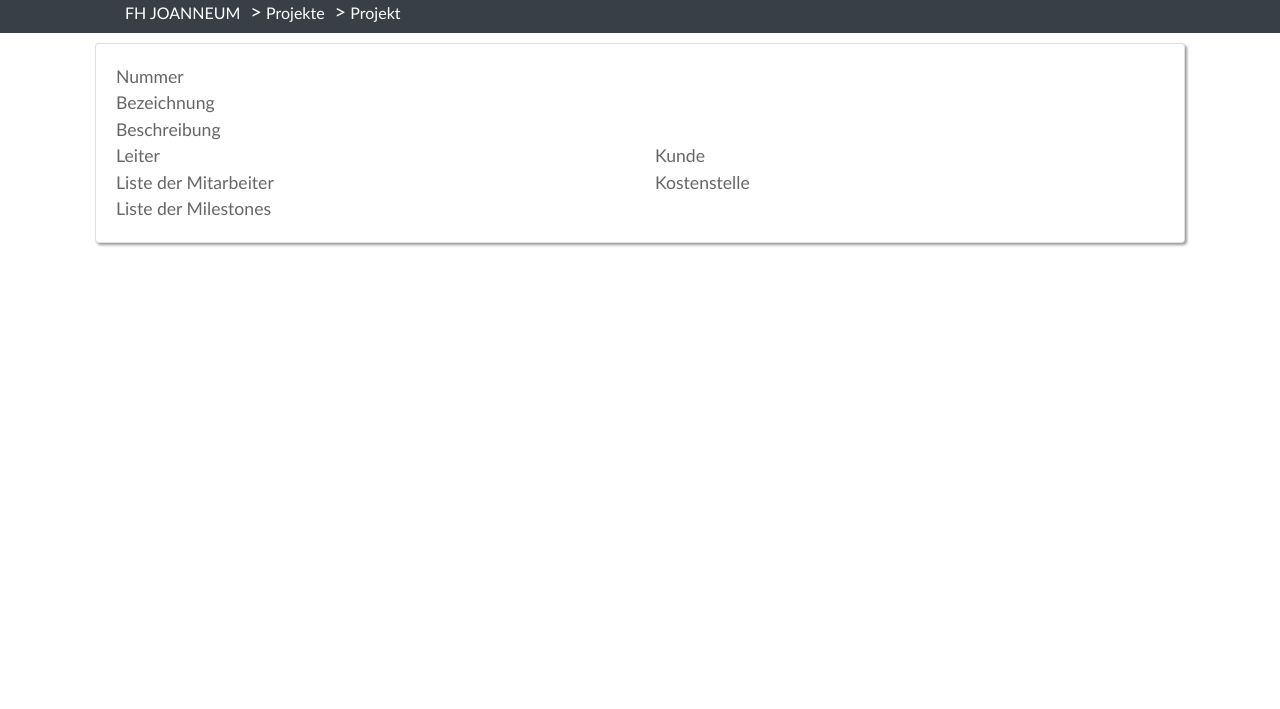
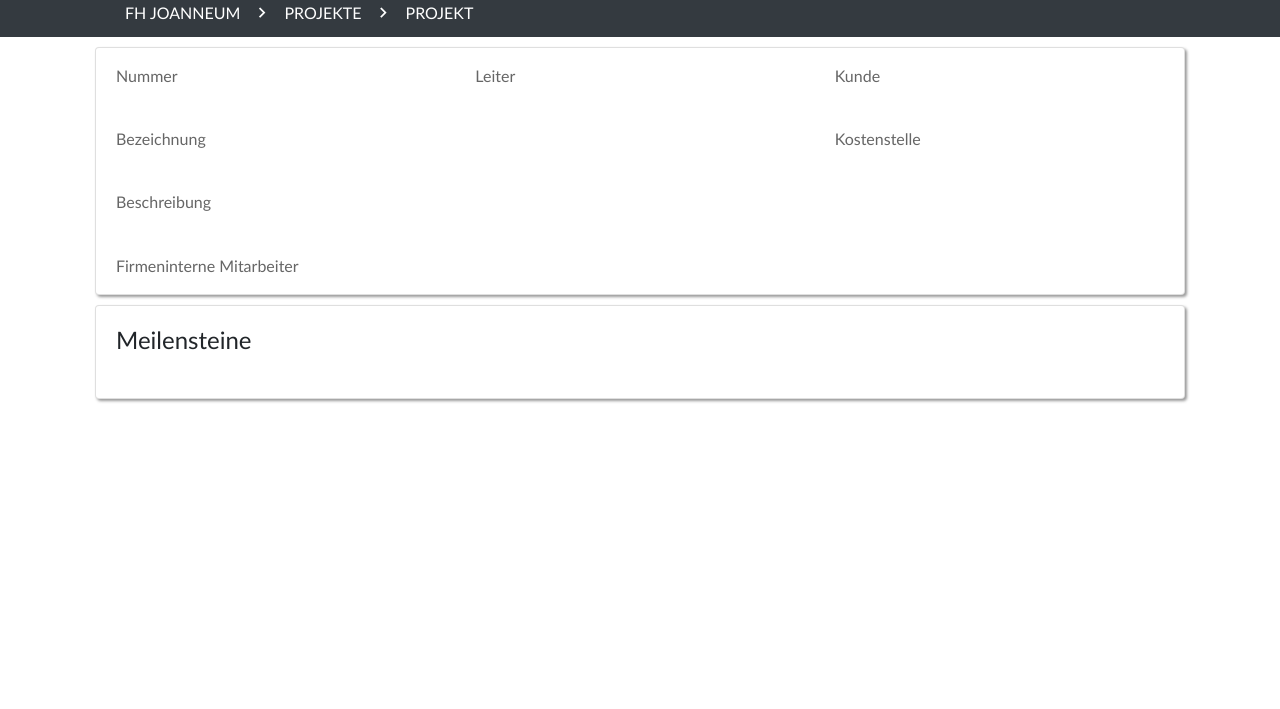
Before and after one commit to SnickersVsMars/webapp-ws20-projects, a plain HTML site: page detailsite.html in a window 1280 px wide. Shown: the part 91-800 px from the top of the page. Drawn offline with nearby package versions, Linux system fonts and the light colour scheme.

Commit message:
Überarbeitung von Design/vereinheitlichen

```diff
--- a/css/detailsite.css
+++ /dev/null
@@ -1,14 +0,0 @@
-th {
-    background-color: lightgrey;
-}
-
-.project-attribute-title {
-    font-size: 1.1rem;
-    color: #666;
-    margin-bottom: 0;
-}
-
-.project-attribute-text {
-    font-size: 1.3rem;
-    font-weight: 700;
-}
--- a/css/styles.css
+++ b/css/styles.css
@@ -1,3 +1,8 @@
+html {
+    overflow: -moz-scrollbars-vertical;
+    overflow-y: scroll;
+}
+
 body {
     font-family: Calibri, serif;
 }
@@ -16,6 +21,7 @@ body {
 .navbar-light .navbar-nav .nav-link {
     display: flex;
     align-items: center;
+    font-weight: 700;
 }
 
 .navbar-light .navbar-nav .nav-link:focus,
@@ -37,26 +43,38 @@ body {
 }
 
 .breadcrumb {
-    background-color: #384046;
-    color: white;
     line-height: 1;
     margin: 0;
     border-radius: 0;
+    padding: 0;
 }
 
 .breadcrumb ul {
     margin: 0;
 }
 
+.breadcrumb li {
+    padding: 1rem 2.5rem 1rem 0;
+    position: relative;
+}
+
 .breadcrumb a {
     color: white;
     text-decoration: none;
+    display: inline-block;
 }
 
 .breadcrumb a:after {
-    content: ">";
-    margin-left: 10px;
-    font-size: 20px;
+    content: "chevron_right";
+    font-family: "Material Icons";
+    position: absolute;
+    font-size: 1.3rem;
+    right: 0.5rem;
+    top: 14px;
+}
+
+.breadcrumb li:last-of-type a:after {
+    content: "";
 }
 
 .breadcrumb li {
@@ -77,14 +95,21 @@ body {
 }
 
 .project-attribute-title {
-    font-size: 1.1rem;
+    font-size: 1rem;
     color: #666;
     margin-bottom: 0;
+    line-height: 1;
 }
 
 .project-attribute-text {
     font-size: 1.3rem;
     font-weight: 700;
+}
+
+#employees ul {
+    list-style: none;
+    margin: 0;
+    padding-left: 1rem;
 }
 
 .employee-icon {
@@ -102,6 +127,7 @@ body {
     background-color: #384046;
     align-self: start;
     border-radius: 0.75rem;
+    background-color: #d4002d;
 }
 
 .overview .card:hover{
--- a/data/project_sample_data.json
+++ b/data/project_sample_data.json
@@ -19,7 +19,7 @@
                "description":"Projektstart"
             },
             {
-               "date":"2021-14-09",
+               "date":"2021-12-09",
                "label":"Ende",
                "description":"Projektabschluss"
             }
--- a/detailsite.html
+++ b/detailsite.html
@@ -5,9 +5,10 @@
     <meta charset="utf-8">
     <meta name="viewport" content="width=device-width, initial-scale=1, shrink-to-fit=no">
     <!-- Bootstrap CSS -->
-    <link rel="stylesheet" href="https://cdn.jsdelivr.net/npm/bootstrap@4.5.3/dist/css/bootstrap.min.css" integrity="sha384-TX8t27EcRE3e/ihU7zmQxVncDAy5uIKz4rEkgIXeMed4M0jlfIDPvg6uqKI2xXr2" crossorigin="anonymous">
-    <link rel="stylesheet" href="css/styles.css" >
-    <link rel="stylesheet" href="css/detailsite.css">
+    <link rel="stylesheet" href="https://cdn.jsdelivr.net/npm/bootstrap@4.5.3/dist/css/bootstrap.min.css"
+          integrity="sha384-TX8t27EcRE3e/ihU7zmQxVncDAy5uIKz4rEkgIXeMed4M0jlfIDPvg6uqKI2xXr2" crossorigin="anonymous">
+    <link rel="stylesheet" href="css/styles.css">
+    <link href="https://fonts.googleapis.com/icon?family=Material+Icons" rel="stylesheet">
     <title>FH JOANNEUM Projekte</title>
 </head>
 <body>
@@ -21,56 +22,60 @@
         </button>
         <div class="collapse navbar-collapse" id="navbarCollapse">
             <div class="navbar-nav">
-                <a href="#" class="nav-item nav-link">Project</a>
+                <a href="index.html" class="nav-item nav-link">Project</a>
             </div>
         </div>
     </nav>
 </div>
-<div class="breadcrumb">
+<div class="breadcrumb bg-dark">
     <div class="container">
         <ul>
-            <li><a href="/">FH JOANNEUM</a></li>
-            <li><a href="/">Projekte</a></li>
-            <li><span>Projekt <span id="breadcrumb"></span></span></li></ul>
+            <li><a href="index.html">FH JOANNEUM</a></li>
+            <li><a href="index.html">PROJEKTE</a></li>
+            <li><a href="">PROJEKT <span id="breadcrumb"></span></a></li>
+        </ul>
     </div>
 </div>
+
 <div class="container">
+    <div class="card">
+        <div class="card-body row">
+                <div class="col-sm-6 col-lg-4">
+                    <p class="project-attribute-title">Nummer</p>
+                    <p id="number" class="project-attribute-text">&nbsp;</p>
+                </div>
+                <div class="col-sm-6 col-lg-4">
+                    <p class="project-attribute-title">Leiter</p>
+                    <p class="project-attribute-text" id="manager">&nbsp;</p>
+                </div>
+                <div class="col-sm-6 col-lg-4">
+                    <p class="project-attribute-title">Kunde</p>
+                    <p class="project-attribute-text" id="customer">&nbsp;</p>
+                </div>
+                <div class="col-lg-8">
+                    <p class="project-attribute-title">Bezeichnung</p>
+                    <p class="project-attribute-text" id="label">&nbsp;</p>
+                </div>
+                <div class="col-sm-6 col-lg-4">
+                    <p class="project-attribute-title">Kostenstelle</p>
+                    <p class="project-attribute-text" id="costCenter">&nbsp;</p>
+                </div>
+
+                <div class="col-12">
+                    <p class="project-attribute-title">Beschreibung</p>
+                    <p class="project-attribute-text" id="description">&nbsp;</p>
+                </div>
+                <div class="col-sm-6">
+                    <p class="project-attribute-title">Firmeninterne Mitarbeiter</p>
+                    <div id="employees" class="project-attribute-text"></div>
+                </div>
+        </div>
+    </div>
+
     <div class="card card-fluid">
         <div class="card-body">
-            <div class="row">
-                <div class="col-sm-6">
-                    <div class="project-attribute-title">Nummer</div>
-                    <div id="number" class="project-attribute-text"></div>
-                </div>
-                <div class="col-sm-12">
-                    <div class="project-attribute-title">Bezeichnung</div>
-                    <div class="project-attribute-text" id="label"></div>
-                </div>
-                <div class="col-sm-12">
-                    <div class="project-attribute-title">Beschreibung</div>
-                    <div class="project-attribute-text" id="description"></div>
-                </div>
-                <div class="col-sm-6">
-                    <div class="project-attribute-title">Leiter</div>
-                    <div class="project-attribute-text" id="manager"></div>
-                </div>
-                <div class="col-sm-6">
-                    <div class="project-attribute-title">Kunde</div>
-                    <div class="project-attribute-text" id="customer"></div>
-                </div>
-                <div class="col-sm-6">
-                    <div class="project-attribute-title">Liste der Mitarbeiter</div>
-                    <div class="project-attribute-text" id="employees"></div>
-                </div>
-                <div class="col-sm-6">
-                    <div class="project-attribute-title">Kostenstelle</div>
-                    <div class="project-attribute-text" id="costCenter"></div>
-                </div>
-                <div class="col-sm-12">
-                    <div class="project-attribute-title">Liste der Milestones</div>
-                    <div class="table-responsive project-attribute-text" id="milestones"></div>
-                </div>
-            </div>
+            <h4>Meilensteine</h4>
+            <p class="table-responsive project-attribute-text" id="milestones"></p>
         </div>
     </div>
 </div>
--- a/js/detailsite.js
+++ b/js/detailsite.js
@@ -27,9 +27,6 @@ $.ajax({
 });
 //project sample data mit id ansprechen
 
-
-
-
 function employeesList (employees) {
     if (employees.length > 0) {
         document.getElementById("employees").appendChild(makeUL(employees));
@@ -57,7 +54,6 @@ function milestonesTable (milestones) {
     if (milestones.length > 0) {
         document.getElementById("milestones").appendChild(makeTable(milestones));
     }
-
 }
 
 function makeTable (array) {
@@ -74,26 +70,42 @@ function makeTable (array) {
 
         // CREATE DYNAMIC TABLE.
         var table = document.createElement("table");
-        table.className = "table";
+        table.className = "table table-hover table-striped";
 
         // CREATE HTML TABLE HEADER ROW USING THE EXTRACTED HEADERS ABOVE.
 
-        var tr = table.insertRow(-1);                   // TABLE ROW.
+        let thead = table.createTHead();
+        thead.className = 'thead-dark';
+
+        let tr = thead.insertRow(-1);                   // TABLE ROW.
 
         for (var i = 0; i < col.length; i++) {
             var th = document.createElement("th");      // TABLE HEADER.
-            th.innerHTML = col[i];
+            th.className='thead-dark';
+
+            if(col[i] === 'date')
+                th.innerHTML = 'Datum';
+            else if(col[i] === 'label')
+                th.innerHTML = 'Bezeichnung';
+            else if(col[i] === 'description')
+                th.innerHTML = 'Beschreibung';
             tr.appendChild(th);
         }
 
-        // ADD JSON DATA TO THE TABLE AS ROWS.
+        var tbody = table.createTBody();
+
+    // ADD JSON DATA TO THE TABLE AS ROWS.
         for (var i = 0; i < array.length; i++) {
 
-            tr = table.insertRow(-1);
+            tr = tbody.insertRow(-1);
 
             for (var j = 0; j < col.length; j++) {
                 var tabCell = tr.insertCell(-1);
-                tabCell.innerHTML = array[i][col[j]];
+
+                if(j===0)
+                    tabCell.innerHTML = new Date(array[i][col[j]]).toLocaleDateString();
+                else
+                    tabCell.innerHTML = array[i][col[j]];
             }
         }
         return table;
```
Also changed, not shown: index.html (+14 -17 lines).
